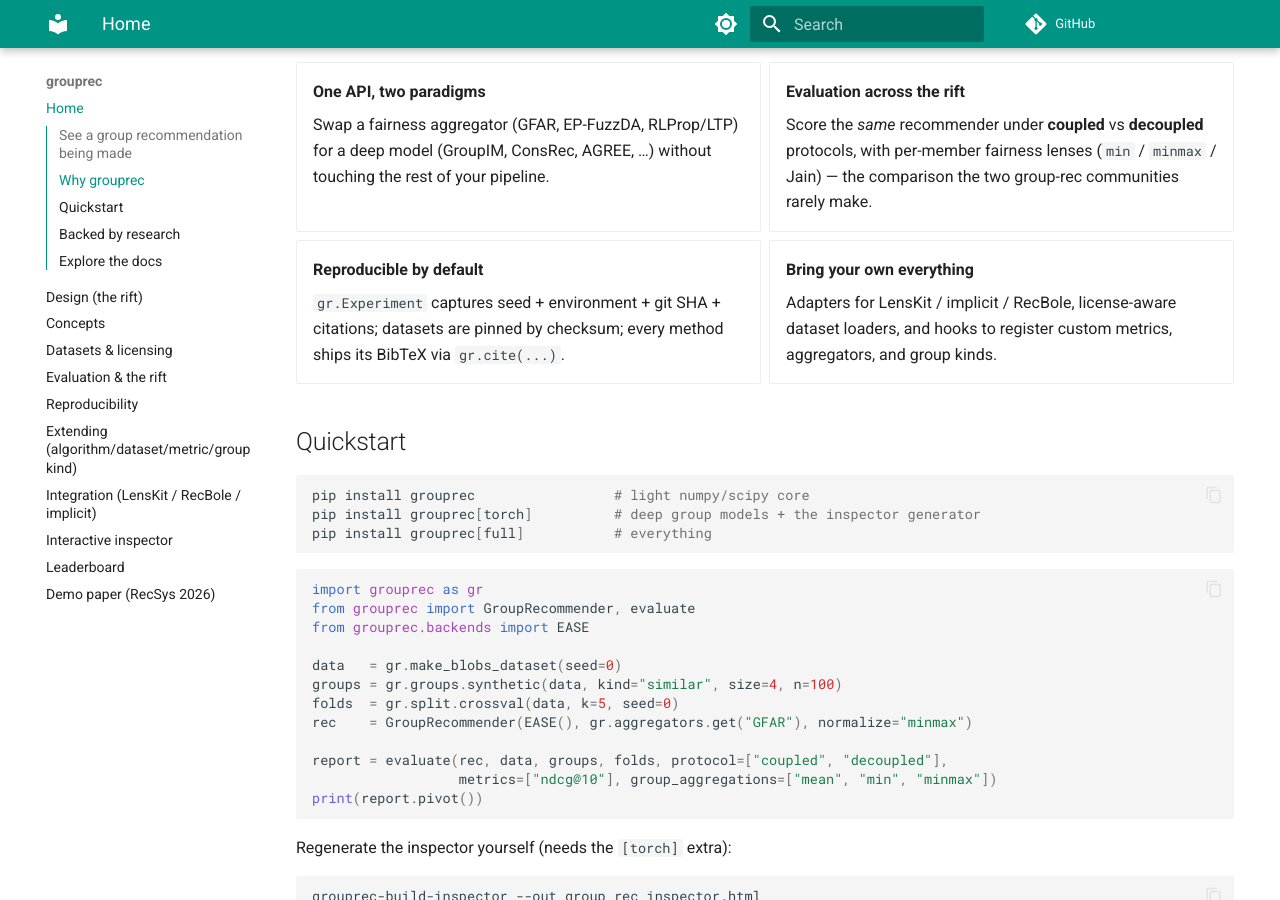
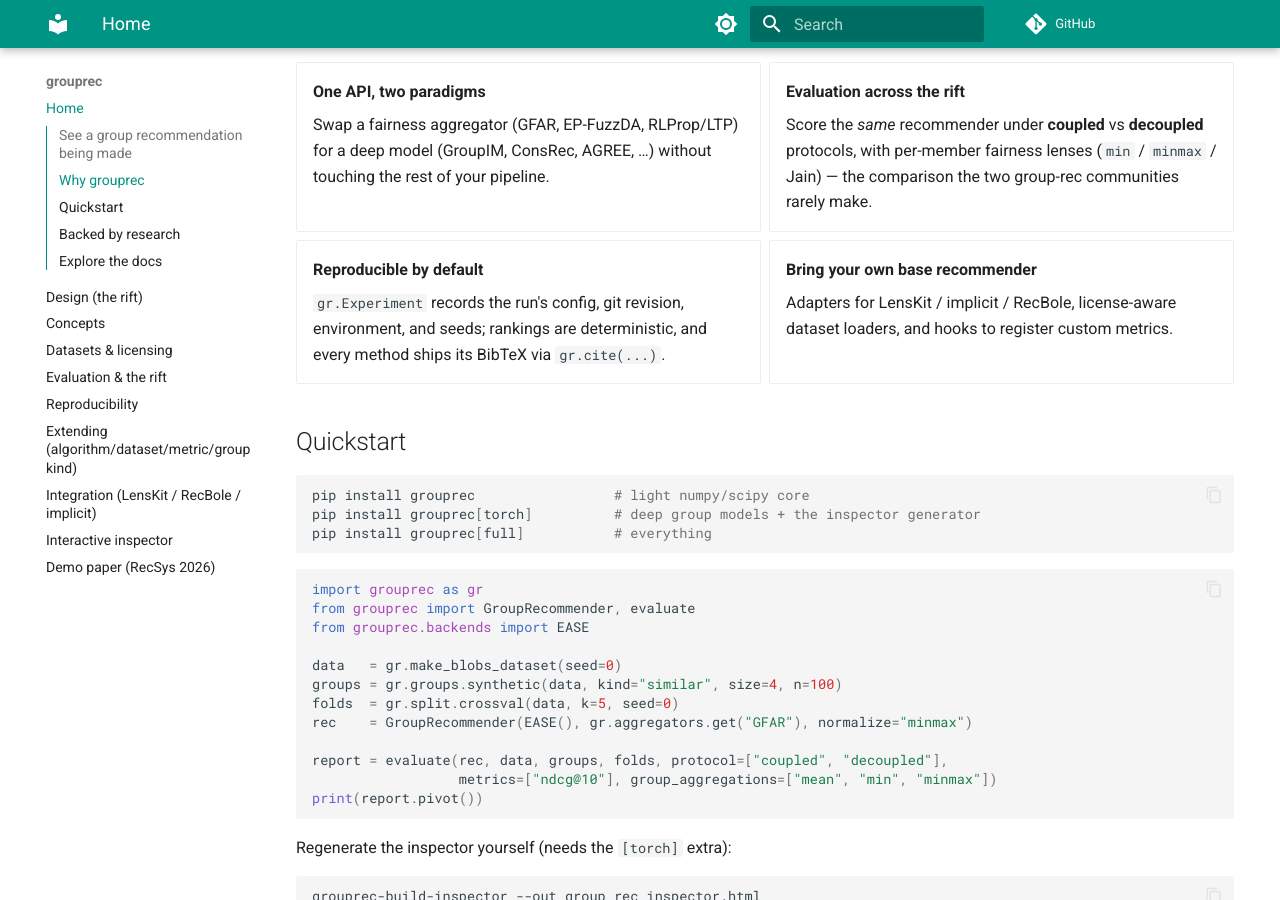
Before and after one commit to pdokoupil/grouprec, an MkDocs documentation site: the page built from docs/index.md, in a window 1280 px wide and 900 px high, scrolled down 1512 px. Built offline with MkDocs 1.6.1 and Material for MkDocs 9.7.7, drawn with Linux system fonts in a browser that asks for light colours; comment, search, counter and statistics services are not loaded.

```diff
--- a/docs/index.md
+++ b/docs/index.md
@@ -42,13 +42,13 @@ model through `GroupIM.group_scores` — computed offline and baked into one pag
 
 -   **Reproducible by default**
 
-    `gr.Experiment` captures seed + environment + git SHA + citations; datasets are
-    pinned by checksum; every method ships its BibTeX via `gr.cite(...)`.
+    `gr.Experiment` records the run's config, git revision, environment, and seeds;
+    rankings are deterministic, and every method ships its BibTeX via `gr.cite(...)`.
 
--   **Bring your own everything**
+-   **Bring your own base recommender**
 
     Adapters for LensKit / implicit / RecBole, license-aware dataset loaders, and
-    hooks to register custom metrics, aggregators, and group kinds.
+    hooks to register custom metrics.
 
 </div>
 
--- a/mkdocs.yml
+++ b/mkdocs.yml
@@ -29,7 +29,6 @@ nav:
   - Extending (algorithm/dataset/metric/group kind): extending.md
   - Integration (LensKit / RecBole / implicit): integration.md
   - Interactive inspector: INSPECTOR.md
-  - Leaderboard: leaderboard.md
   - Demo paper (RecSys 2026): papers/demo.md
 markdown_extensions:
   - admonition
```
Also changed, not shown: docs/papers/demo.md (+1 -1 lines).
